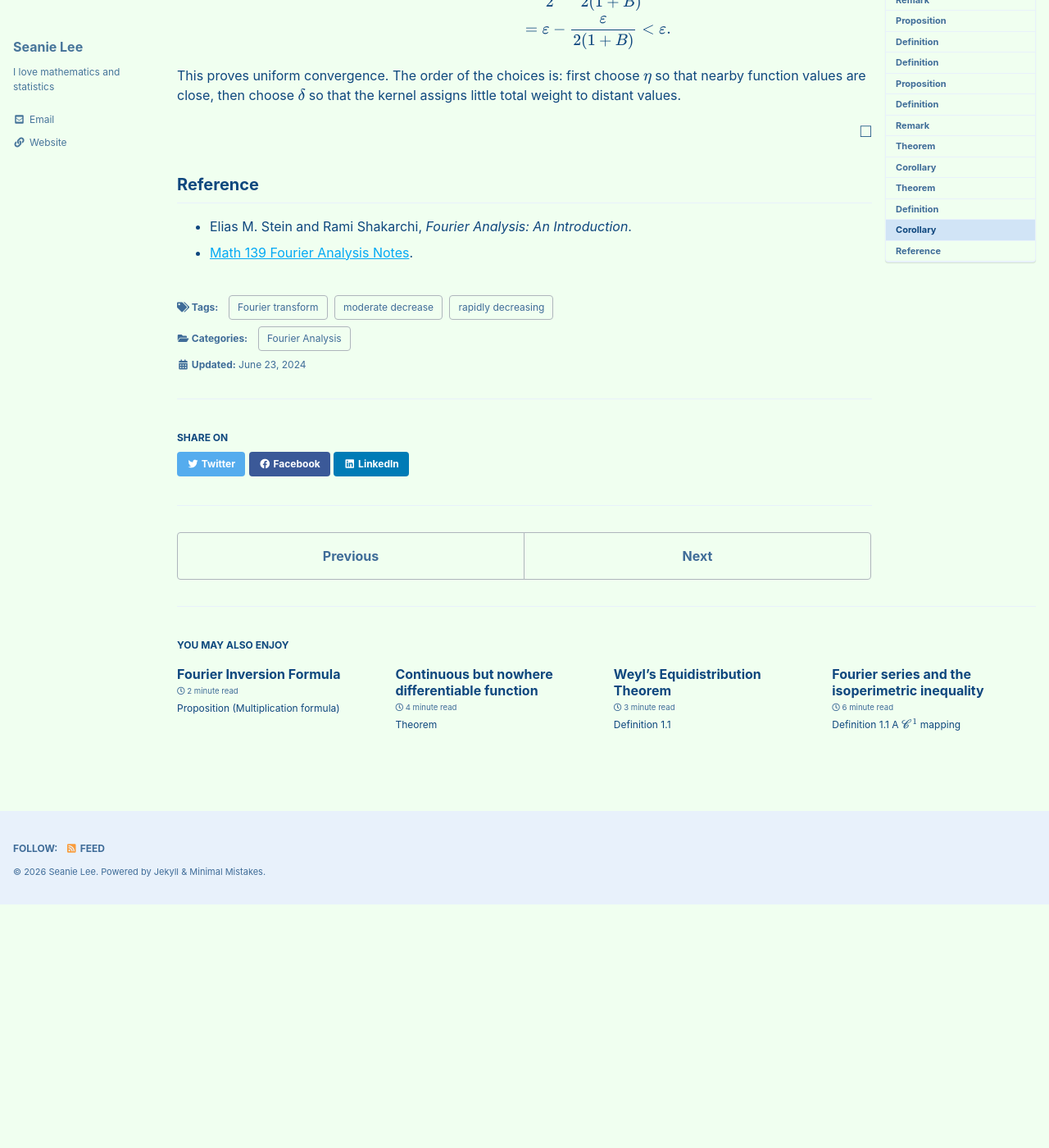
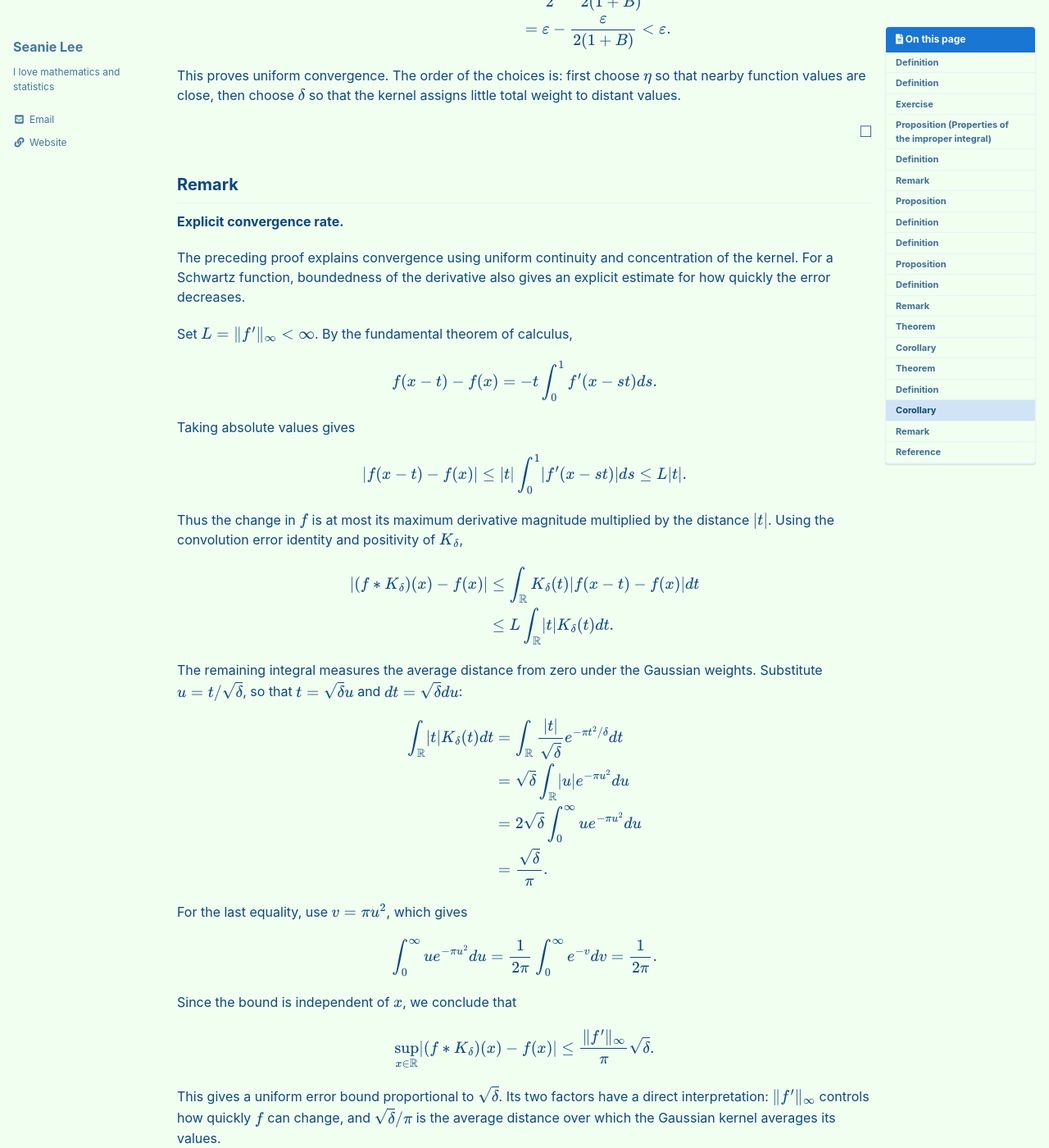
Before and after one commit to seanie12/blog, a Jekyll site: the page built from _posts/2024-06-23-fourier-transform-1.md, in a window 1280 px wide and 1400 px high, scrolled down 22406 px. Shown: the whole window at 82% size. Built offline with Jekyll 4.4.1, drawn with Linux system fonts in a browser that asks for light colours; cached includes are drawn as plain includes; formulas are drawn with MathJax 3; before the commit the page ends 23509 px from its top, so only the background shows below that; some of the changed text lies outside the part shown.

Commit message:
Add remark on convergence rate for Schwartz functions
Added a remark on explicit convergence rate and provided detailed estimates on error decrease for Schwartz functions.

```diff
--- a/_posts/2024-06-23-fourier-transform-1.md
+++ b/_posts/2024-06-23-fourier-transform-1.md
@@ -1201,6 +1201,40 @@ This proves uniform convergence. The order of the choices is: first choose $\eta
 
 <div style="text-align: right;">\(\square\)</div>
 
+## Remark
+
+**Explicit convergence rate.**
+
+The preceding proof explains convergence using uniform continuity and concentration of the kernel. For a Schwartz function, boundedness of the derivative also gives an explicit estimate for how quickly the error decreases.
+
+Set $L=\lVert f'\rVert_\infty<\infty$. By the fundamental theorem of calculus,
+
+$$f(x-t)-f(x)=-t\int_0^1f'(x-st)ds.$$
+
+Taking absolute values gives
+
+$$\lvert f(x-t)-f(x)\rvert\leq\lvert t\rvert\int_0^1\lvert f'(x-st)\rvert ds\leq L\lvert t\rvert.$$
+
+Thus the change in $f$ is at most its maximum derivative magnitude multiplied by the distance $\lvert t\rvert$. Using the convolution error identity and positivity of $K_\delta$,
+
+$$\begin{aligned}\lvert(f*K_\delta)(x)-f(x)\rvert&\leq\int_{\mathbb{R}}K_\delta(t)\lvert f(x-t)-f(x)\rvert dt\\&\leq L\int_{\mathbb{R}}\lvert t\rvert K_\delta(t)dt.\end{aligned}$$
+
+The remaining integral measures the average distance from zero under the Gaussian weights. Substitute $u=t/\sqrt{\delta}$, so that $t=\sqrt{\delta}u$ and $dt=\sqrt{\delta}du$:
+
+$$\begin{aligned}\int_{\mathbb{R}}\lvert t\rvert K_\delta(t)dt&=\int_{\mathbb{R}}\frac{\lvert t\rvert}{\sqrt{\delta}}e^{-\pi t^2/\delta}dt\\&=\sqrt{\delta}\int_{\mathbb{R}}\lvert u\rvert e^{-\pi u^2}du\\&=2\sqrt{\delta}\int_0^\infty ue^{-\pi u^2}du\\&=\frac{\sqrt{\delta}}{\pi}.\end{aligned}$$
+
+For the last equality, use $v=\pi u^2$, which gives
+
+$$\int_0^\infty ue^{-\pi u^2}du=\frac{1}{2\pi}\int_0^\infty e^{-v}dv=\frac{1}{2\pi}.$$
+
+Since the bound is independent of $x$, we conclude that
+
+$$\sup_{x\in\mathbb{R}}\lvert(f*K_\delta)(x)-f(x)\rvert\leq\frac{\lVert f'\rVert_\infty}{\pi}\sqrt{\delta}.$$
+
+This gives a uniform error bound proportional to $\sqrt{\delta}$. Its two factors have a direct interpretation: $\lVert f'\rVert_\infty$ controls how quickly $f$ can change, and $\sqrt{\delta}/\pi$ is the average distance over which the Gaussian kernel averages its values.
+
+<div style="text-align: right;">\(\square\)</div>
+
 ## Reference
 
 - Elias M. Stein and Rami Shakarchi, *Fourier Analysis: An Introduction*.
```
